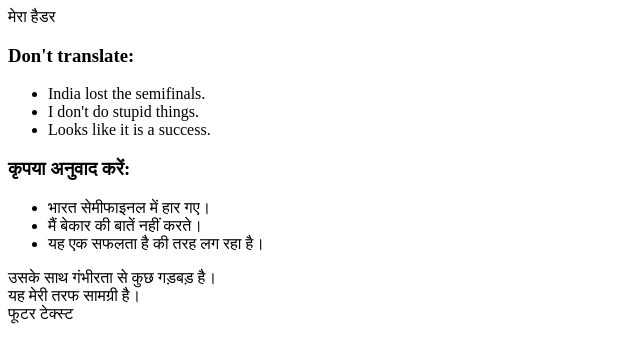
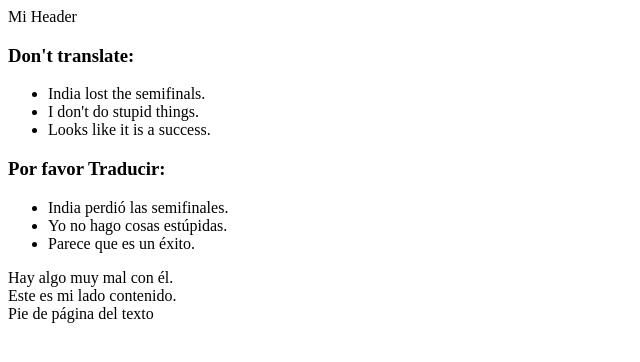
Before and after one commit to pallavkul-zz/FileTranslator, a website: page output.html in a window 1280 px wide. Shown: the whole page, without its empty margins (0-640 px from the left). Drawn offline with Linux system fonts and the light colour scheme.

Commit message:
change the locale to es(spanish) instead hi(Hindi)

```diff
--- a/main.js
+++ b/main.js
@@ -4,7 +4,7 @@ var request = require('request');
 var cheerio = require('cheerio');
 
 var fileName = "inputfile.html";
-var apiKey = 'YOUR_GOOGLE_API_KEY';
+var apiKey = 'AIzaSyAHdh81M-o2YtD62TTBH-6cFa-GkDk-eqc';
 var googleTranslate = require('google-translate')(apiKey);
 
 fs.exists(fileName, function(exists) {
@@ -24,7 +24,7 @@ fs.exists(fileName, function(exists) {
 
                     $('.replaceble').each(function(i, element){
                         var _self = $(this);
-                        googleTranslate.translate($(this).text(), 'hi', function(err, translation) {
+                        googleTranslate.translate($(this).text(), 'es', function(err, translation) {
 
                           //console.log(translation);
 
--- a/output.html
+++ b/output.html
@@ -2,10 +2,10 @@
 <html>
 <head>
 <meta charset="UTF-8">
-<title class="replaceble">&#x926;&#x938;&#x94D;&#x924;&#x93E;&#x935;&#x947;&#x91C; &#x915;&#x93E; &#x936;&#x940;&#x930;&#x94D;&#x937;&#x915;</title>
+<title class="replaceble">T&#xED;tulo del documento</title>
 </head>
 <body>
-<header class="replaceble">&#x92E;&#x947;&#x930;&#x93E; &#x939;&#x948;&#x921;&#x930;</header>
+<header class="replaceble">Mi Header</header>
 <nav>
 <h3>Don&apos;t translate:</h3>
 <ul>
@@ -13,15 +13,15 @@
     <li>I don&apos;t do stupid things.</li>
     <li>Looks like it is a success.</li>
 </ul>
-<h3 class="replaceble">&#x915;&#x943;&#x92A;&#x92F;&#x93E; &#x905;&#x928;&#x941;&#x935;&#x93E;&#x926; &#x915;&#x930;&#x947;&#x902;:</h3>
+<h3 class="replaceble">Por favor Traducir:</h3>
 <ul>
-	<li class="replaceble">&#x92D;&#x93E;&#x930;&#x924; &#x938;&#x947;&#x92E;&#x940;&#x92B;&#x93E;&#x907;&#x928;&#x932; &#x92E;&#x947;&#x902; &#x939;&#x93E;&#x930; &#x917;&#x90F;&#x964;</li>
-	<li class="replaceble">&#x92E;&#x948;&#x902; &#x92C;&#x947;&#x915;&#x93E;&#x930; &#x915;&#x940; &#x92C;&#x93E;&#x924;&#x947;&#x902; &#x928;&#x939;&#x940;&#x902; &#x915;&#x930;&#x924;&#x947;&#x964;</li>
-	<li class="replaceble">&#x92F;&#x939; &#x90F;&#x915; &#x938;&#x92B;&#x932;&#x924;&#x93E; &#x939;&#x948; &#x915;&#x940; &#x924;&#x930;&#x939; &#x932;&#x917; &#x930;&#x939;&#x93E; &#x939;&#x948;&#x964;</li>
+	<li class="replaceble">India perdi&#xF3; las semifinales.</li>
+	<li class="replaceble">Yo no hago cosas est&#xFA;pidas.</li>
+	<li class="replaceble">Parece que es un &#xE9;xito.</li>
 </ul>
 </nav>
-<div class="replaceble">&#x909;&#x938;&#x915;&#x947; &#x938;&#x93E;&#x925; &#x917;&#x902;&#x92D;&#x940;&#x930;&#x924;&#x93E; &#x938;&#x947; &#x915;&#x941;&#x91B; &#x917;&#x921;&#x93C;&#x92C;&#x921;&#x93C; &#x939;&#x948;&#x964;</div>
-<aside class="replaceble">&#x92F;&#x939; &#x92E;&#x947;&#x930;&#x940; &#x924;&#x930;&#x92B; &#x938;&#x93E;&#x92E;&#x917;&#x94D;&#x930;&#x940; &#x939;&#x948;&#x964;</aside>
-<footer class="replaceble">&#x92B;&#x942;&#x91F;&#x930; &#x91F;&#x947;&#x915;&#x94D;&#x938;&#x94D;&#x91F;</footer>
+<div class="replaceble">Hay algo muy mal con &#xE9;l.</div>
+<aside class="replaceble">Este es mi lado contenido.</aside>
+<footer class="replaceble">Pie de p&#xE1;gina del texto</footer>
 </body>
 </html>
```
